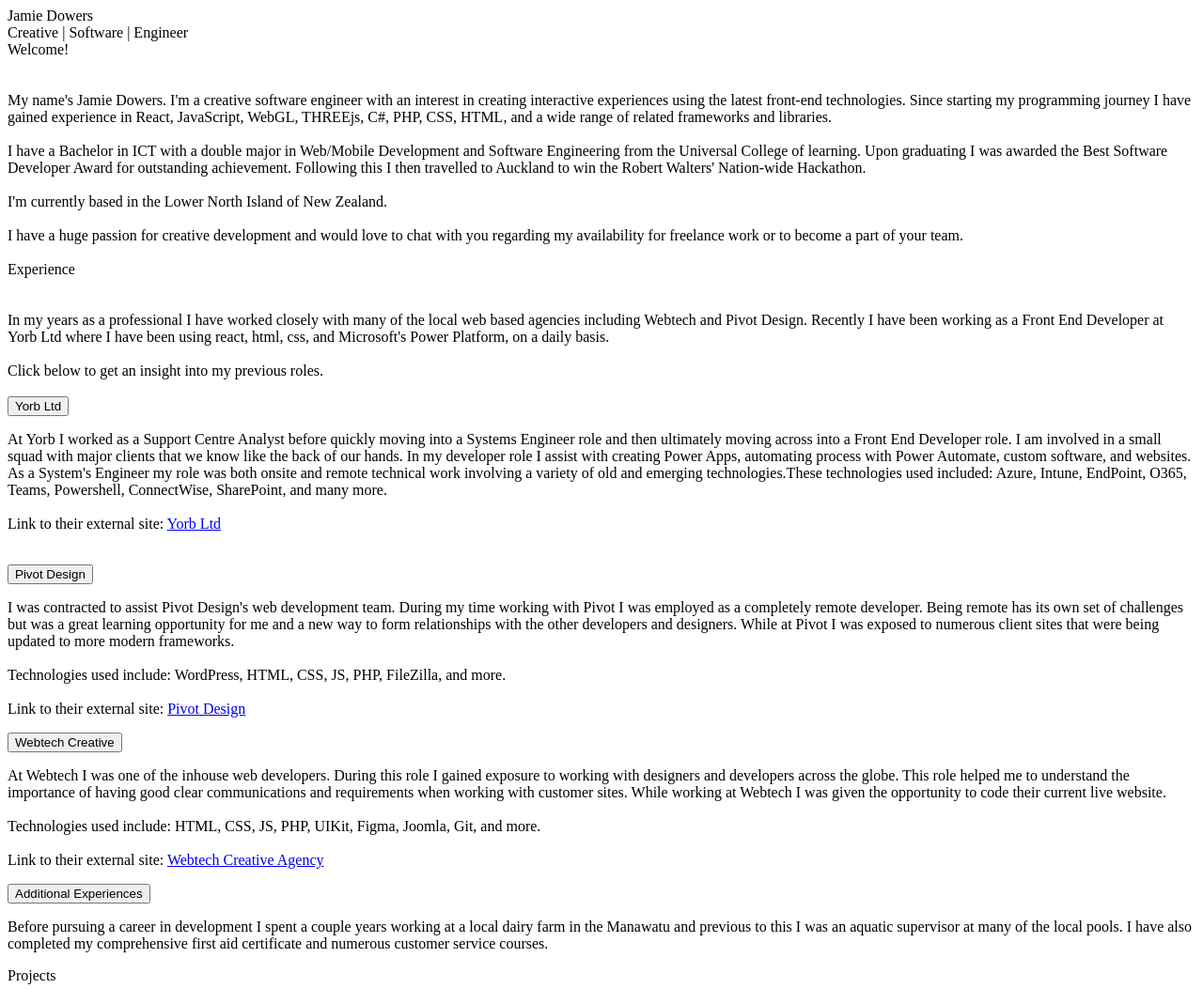
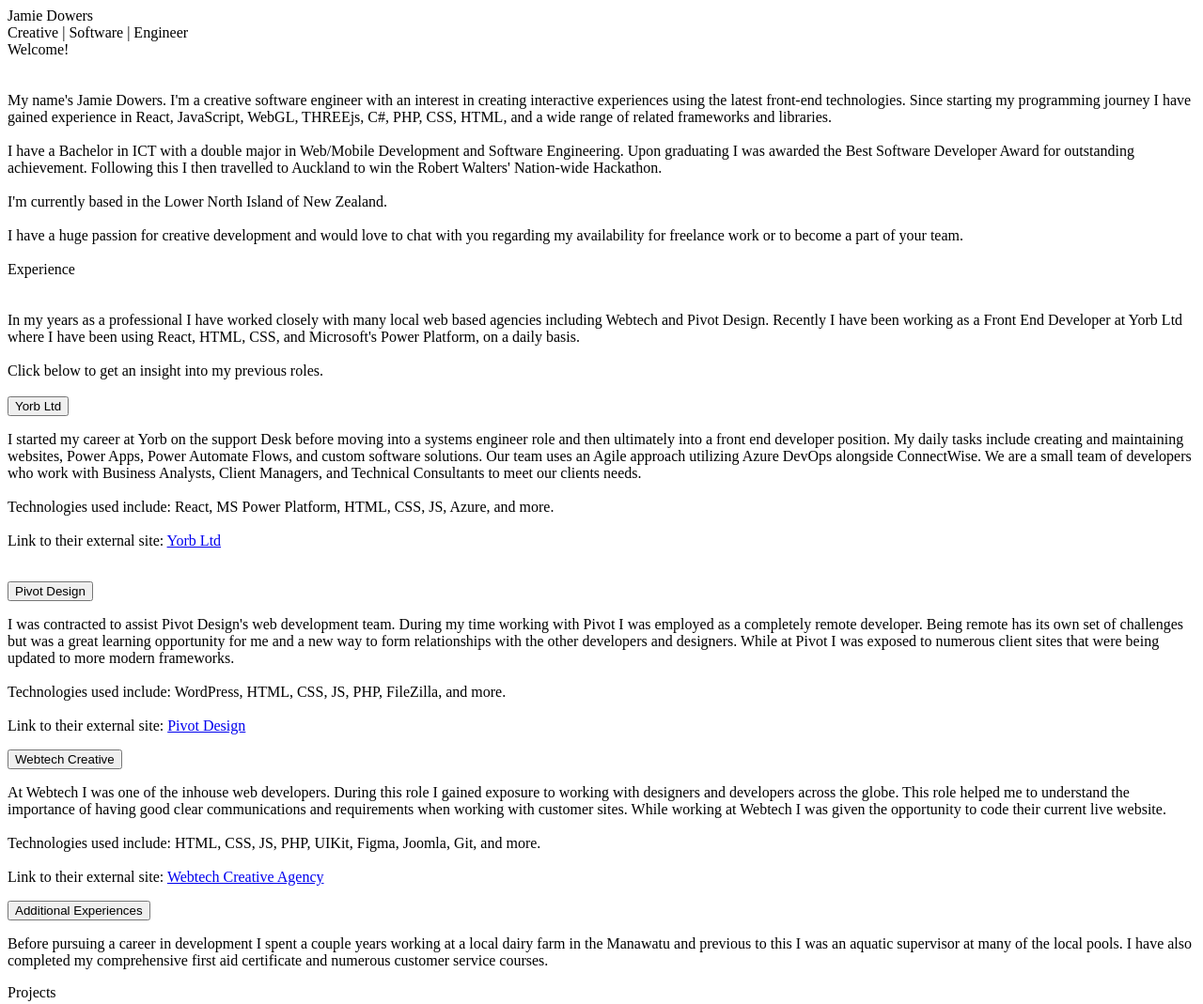
Before and after one commit to Dowers/vercel-portfolio, a website: page src/index.html in a window 1280 px wide. Shown: the top 1069 px of the page at 94% size. Drawn offline with Linux system fonts and the light colour scheme.

Commit message:
Updated wording

```diff
--- a/src/index.html
+++ b/src/index.html
@@ -34,10 +34,10 @@
 					HTML, and a wide range of related frameworks and libraries.
 					<br /><br />
 					I have a Bachelor in ICT with a double major in Web/Mobile Development
-					and Software Engineering from the Universal College of learning. Upon
-					graduating I was awarded the Best Software Developer Award for
-					outstanding achievement. Following this I then travelled to Auckland
-					to win the Robert Walters' Nation-wide Hackathon.
+					and Software Engineering. Upon graduating I was awarded the Best
+					Software Developer Award for outstanding achievement. Following this I
+					then travelled to Auckland to win the Robert Walters' Nation-wide
+					Hackathon.
 					<br /><br />
 					I'm currently based in the Lower North Island of New Zealand.
 					<br /><br />
@@ -53,11 +53,10 @@
 			<div class="sec-title right-title">Experience</div>
 			<div class="text right-text reading-text">
 				<br /><br />
-				In my years as a professional I have worked closely with many of the
-				local web based agencies including Webtech and Pivot Design. Recently I
-				have been working as a Front End Developer at Yorb Ltd where I have been
-				using react, html, css, and Microsoft's Power Platform, on a daily
-				basis.
+				In my years as a professional I have worked closely with many local web
+				based agencies including Webtech and Pivot Design. Recently I have been
+				working as a Front End Developer at Yorb Ltd where I have been using
+				React, HTML, CSS, and Microsoft's Power Platform, on a daily basis.
 				<br /><br />
 				Click below to get an insight into my previous roles.
 				<br /><br />
@@ -65,16 +64,17 @@
 				<button class="accordion acc-title">Yorb Ltd</button>
 				<div class="panel">
 					<p>
-						At Yorb I worked as a Support Centre Analyst before quickly moving
-						into a Systems Engineer role and then ultimately moving across into
-						a Front End Developer role. I am involved in a small squad with
-						major clients that we know like the back of our hands. In my
-						developer role I assist with creating Power Apps, automating process
-						with Power Automate, custom software, and websites. As a System's
-						Engineer my role was both onsite and remote technical work involving
-						a variety of old and emerging technologies.These technologies used
-						included: Azure, Intune, EndPoint, O365, Teams, Powershell,
-						ConnectWise, SharePoint, and many more.
+						I started my career at Yorb on the support Desk before moving into a
+						systems engineer role and then ultimately into a front end developer
+						position. My daily tasks include creating and maintaining websites,
+						Power Apps, Power Automate Flows, and custom software solutions. Our
+						team uses an Agile approach utilizing Azure DevOps alongside
+						ConnectWise. We are a small team of developers who work with
+						Business Analysts, Client Managers, and Technical Consultants to
+						meet our clients needs.
+						<br /><br />
+						Technologies used include: React, MS Power Platform, HTML, CSS, JS,
+						Azure, and more.
 						<br /><br />
 						Link to their external site:
 						<a href="https://yorb.tech" target="_blank">Yorb Ltd</a>
```
